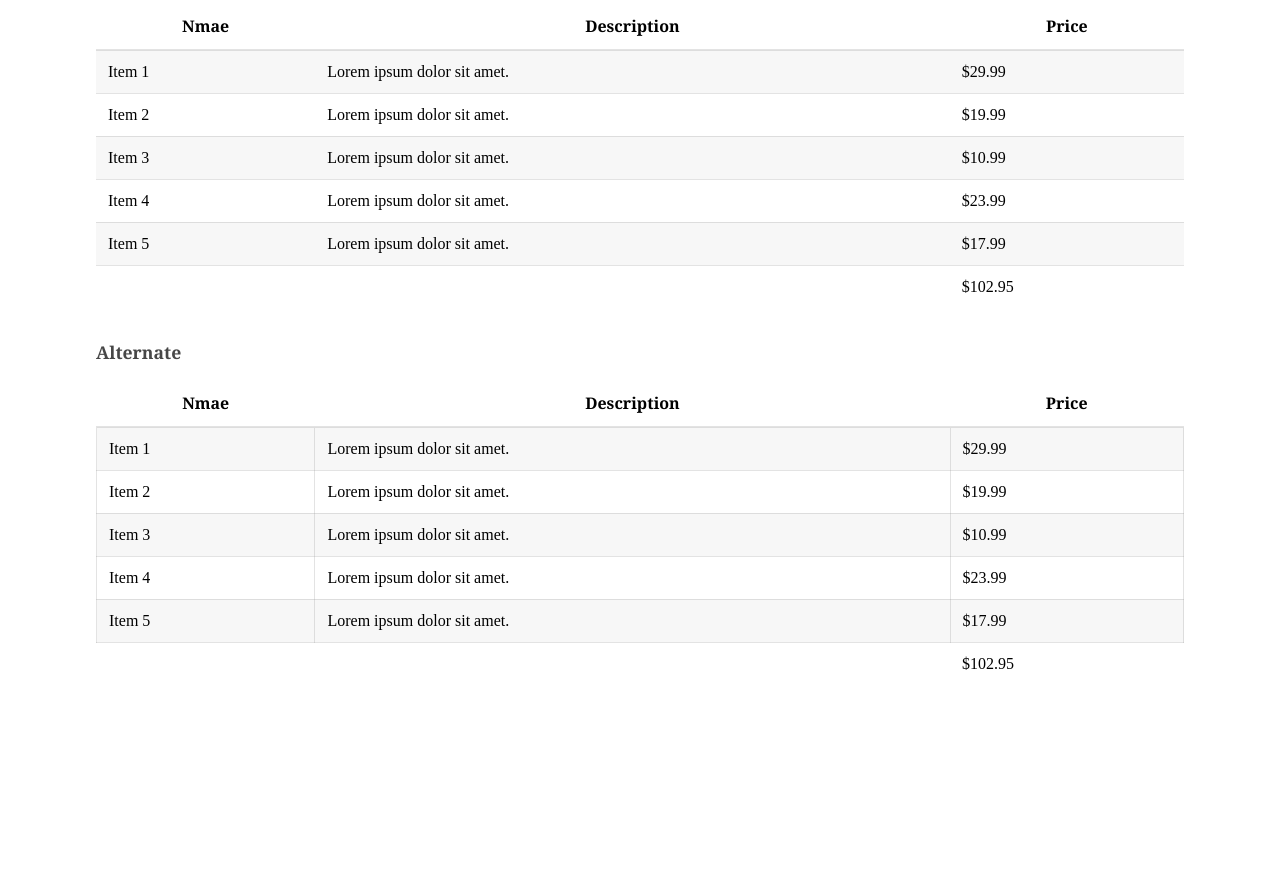
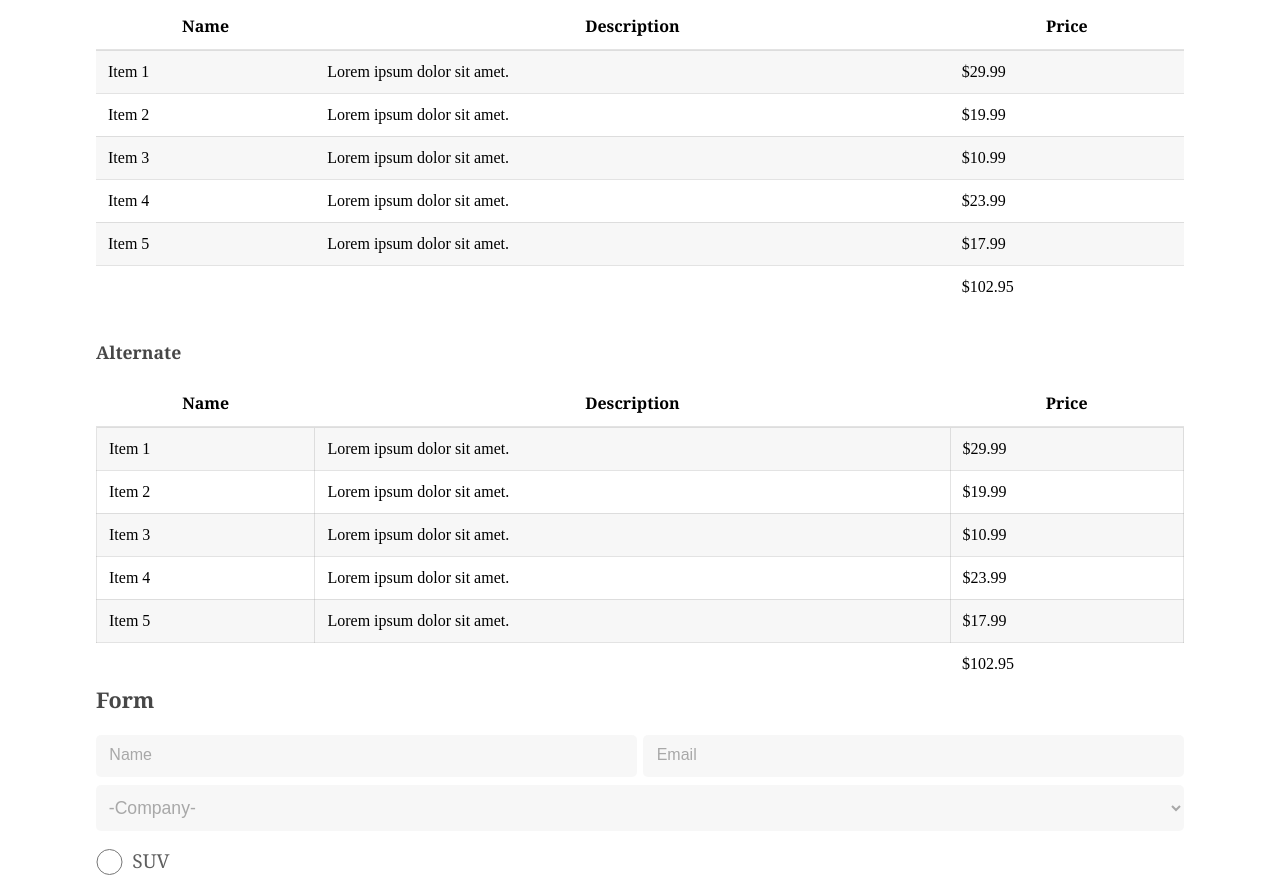
Before and after one commit to amirmohammadhassanabadi/HTML-CSS-FinalProject-1, a website: page elements.html in a window 1280 px wide. Shown: the part 2572-3448 px from the top of the page. Before the commit the page ends 3257 px from the top, so only its background shows below. Drawn offline with Linux system fonts and the light colour scheme; files whose address does not match are found by name.

Commit message:
session 8 finnished

```diff
--- a/css/elements.css
+++ b/css/elements.css
@@ -583,3 +583,61 @@
 /* End of Table 2 */
 /* End of Session 7 */
 /* ================================= */
+/* Section 8 */
+#section-8 h3{
+    margin-bottom: 1em;
+}
+.top-input-wrapper{
+    display: flex;
+    justify-content: space-between;
+}
+.top-input{
+    width: calc(50% - 30px);
+    padding: 1em 1em;
+    background: rgba(144, 144, 144, 0.075);
+    border: 0;
+    border-radius: 5px;
+}
+.top-input::placeholder{
+    font-size: 1.2em;
+    color: #a8a8a8;
+}
+
+.top-input:focus{
+    border: 0 ;
+}
+div.select-wrapper{
+    margin-top: .5em;
+}
+#company{
+    width: 100%;
+    font-size: 1.1em;
+    padding: .7em .5em;
+    border: none;
+    background-color: rgba(144, 144, 144, 0.075);
+    border-radius: 5px;
+    color:#a8a8a8;
+}
+.radio-wrapper{
+    margin-top: 1em;
+}
+.radio-wrapper-1{
+    display: flex;
+    align-items: center;
+}
+#suv{
+    width: 2em;
+    height: 2em;
+}
+input[type="radio"]{
+    background-color: #00b7ff;
+}
+.suv{
+    font-size: 1.2em;
+    font-weight: 400;
+    padding-left: .5em;
+    padding-bottom: .1em;
+    color: #5f5f5f;
+}
+/* End of Section 8 */
+/* ================================= */
--- a/elements.html
+++ b/elements.html
@@ -311,7 +311,7 @@
                     </h4>
                     <table class="table-1">
                         <tr>
-                            <th class="head-cells">Nmae</th>
+                            <th class="head-cells">Name</th>
                             <th class="head-cells">Description</th>
                             <th class="head-cells">Price</th>
                         </tr>
@@ -353,7 +353,7 @@
                     </h4>
                     <table class="table-2">
                         <tr>
-                            <th class="head-cells">Nmae</th>
+                            <th class="head-cells">Name</th>
                             <th class="head-cells">Description</th>
                             <th class="head-cells">Price</th>
                         </tr>
@@ -390,6 +390,33 @@
                     </table>
                 </div>
             </section>
+            <!-- ------------------------------------------------------ -->
+            <section id="section-8">
+                <h3>
+                    Form
+                </h3>
+                <form action="#">
+                    <div class="top-input-wrapper">
+                        <input class="top-input" type="text" placeholder="Name">
+                        <input class="top-input"  type="email" placeholder="Email">
+                    </div>
+                    <div class="select-wrapper">
+                        <select name="company" id="company">
+                            <option value="">-Company-</option>
+                            <option value="1">BMW</option>
+                            <option value="1">Mercedes Benz</option>
+                            <option value="1">Ford</option>
+                            <option value="1">Maserati</option>
+                        </select>
+                    </div>
+                    <div class="radio-wrapper">
+                        <div class="radio-wrapper-1">
+                            <input type="radio" id="suv">
+                            <label for="suv" class="suv">SUV</label>
+                        </div>
+                    </div>
+                </form>
+            </section>
         </main>
     </div>
 </body>
```
